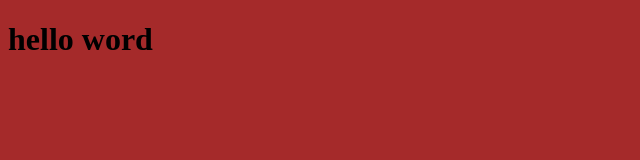
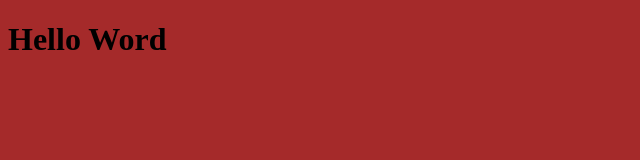
Before and after one commit to anilkumarguptaltts/Git-Practice, a plain HTML site: page index.html in a window 1280 px wide. Shown: the whole page, without its empty margins (0-640 px from the left). Drawn offline with Linux system fonts and the light colour scheme.

Commit message:
Second commit

```diff
--- a/index.html
+++ b/index.html
@@ -8,7 +8,7 @@
     <title>Document</title>
 </head>
 <body>
-    <h1>hello word</h1>
+    <h1>Hello Word</h1>
 
 </body>
 </html>
--- a/style.css
+++ b/style.css
@@ -1,3 +1,4 @@
-body{
+body
+{
     background-color: brown;
 }
```
